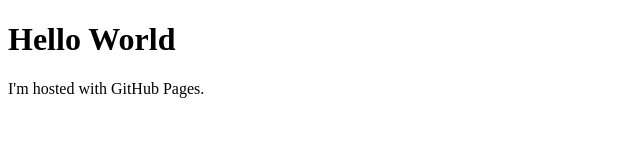
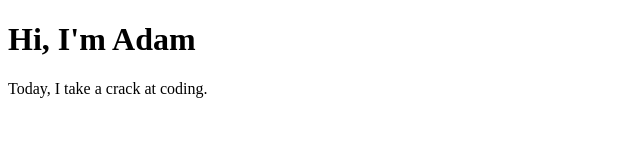
Before and after one commit to adamcpham/Adam, a plain HTML site: page index.html in a window 1280 px wide. Shown: the whole page, without its empty margins (0-640 px from the left). Drawn offline with Linux system fonts and the light colour scheme.

Commit message:
Change in Text
Name, Obj

```diff
--- a/index.html
+++ b/index.html
@@ -1,7 +1,7 @@
 <!DOCTYPE html>
 <html>
 <body>
-<h1>Hello World</h1>
-<p>I'm hosted with GitHub Pages.</p>
+<h1>Hi, I'm Adam</h1>
+<p>Today, I take a crack at coding.</p>
 </body>
 </html>
```
